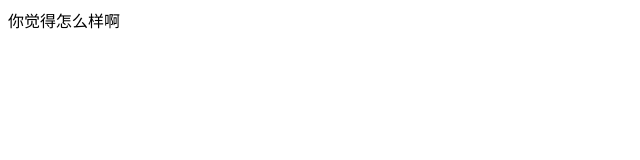
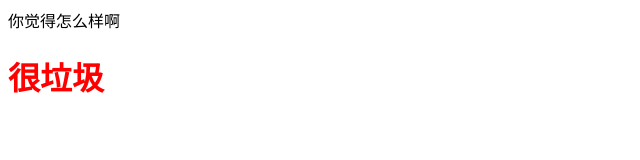
Before and after one commit to shouhouxia/mydome, a plain HTML site: page index.html in a window 1280 px wide. Shown: the whole page, without its empty margins (0-640 px from the left). Drawn offline with Linux system fonts and the light colour scheme.

Commit message:
修改的index文件

```diff
--- a/css/index.css
+++ b/css/index.css
@@ -0,0 +1,3 @@
+h1{
+    color: red
+}
--- a/index.html
+++ b/index.html
@@ -5,8 +5,10 @@
     <meta name="viewport" content="width=device-width, initial-scale=1.0">
     <meta http-equiv="X-UA-Compatible" content="ie=edge">
     <title>看一下啊</title>
+    <link rel="stylesheet" href="./css/index.css">
 </head>
 <body>
     <div>你觉得怎么样啊</div>
+        <h1>很垃圾</h1>
 </body>
 </html>
```
